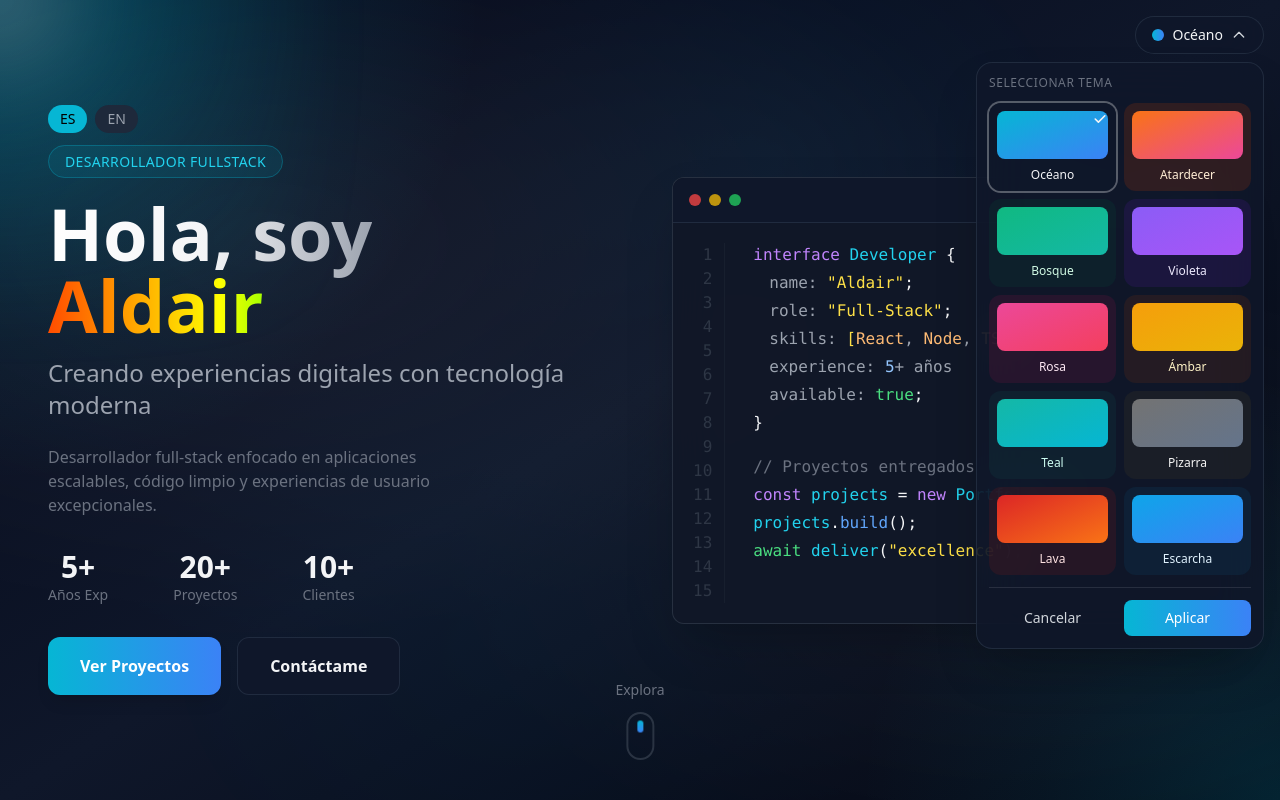
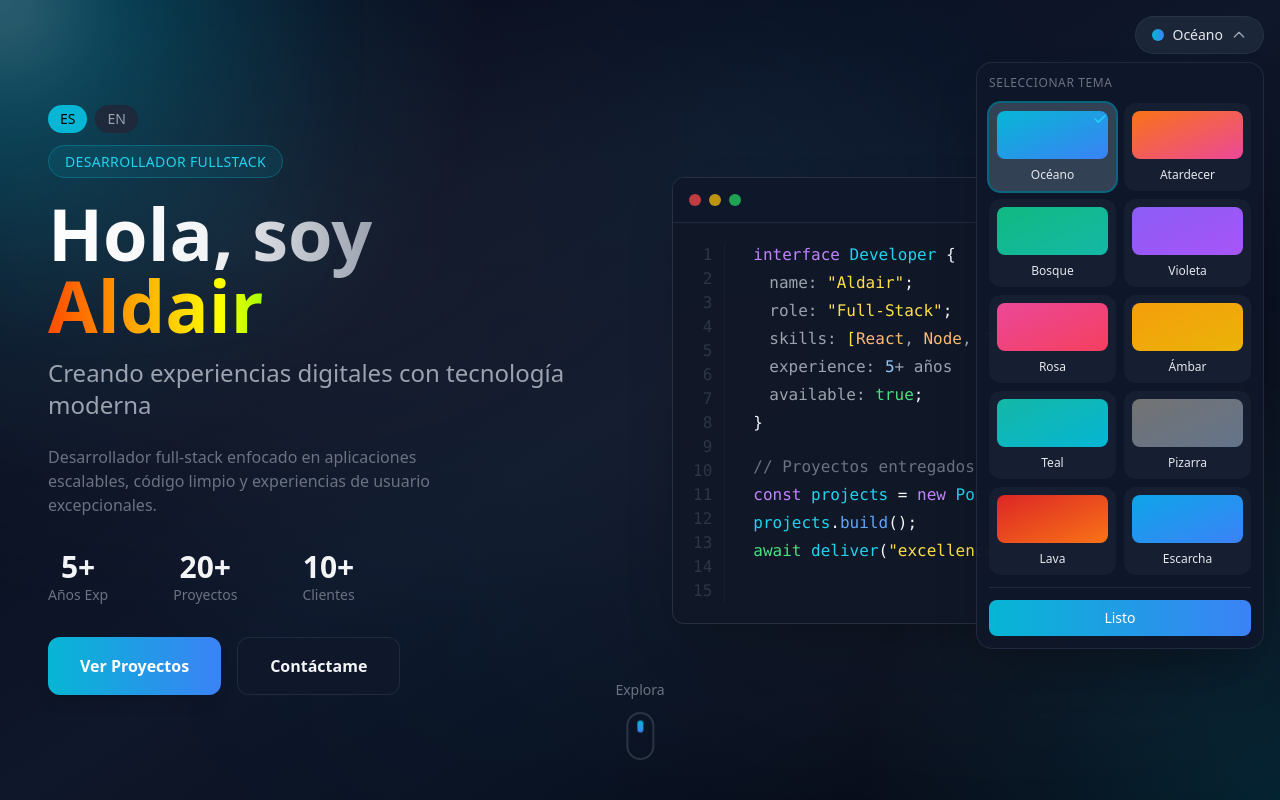
Before and after one commit to Aldair0308/portafolio, a React (Vite) app: page / in a window 1280 px wide. Both pictures are taken after a click on the button "Océano". Built offline with nearby package versions, Linux system fonts and the light colour scheme.

Commit message:
fix: theme selector apply on click

```diff
--- a/src/components/ThemeSelector.tsx
+++ b/src/components/ThemeSelector.tsx
@@ -19,36 +19,40 @@ export default function ThemeSelector() {
   const { theme, themes, setTheme } = useTheme();
   const { language, t } = useLanguage();
   const [isOpen, setIsOpen] = useState(false);
-  const [previewTheme, setPreviewTheme] = useState<string | null>(null);
+  const [selectedTheme, setSelectedTheme] = useState<string | null>(null);
 
-  const displayTheme = previewTheme
-    ? themes.find(th => th.id === previewTheme) || theme
-    : theme;
+  const currentSelected = selectedTheme || theme.id;
+  const displayTheme = themes.find(th => th.id === currentSelected) || theme;
 
-  const handleSelect = (id: string) => {
+  const handleThemeClick = (id: string) => {
+    setSelectedTheme(id);
     setTheme(id);
-    setPreviewTheme(null);
+  };
+
+  const handleClose = () => {
     setIsOpen(false);
+    setSelectedTheme(null);
   };
 
   return (
     <div className="fixed top-4 right-4 z-50">
       <button
         onClick={() => setIsOpen(!isOpen)}
-        className={`flex items-center gap-2 px-4 py-2 rounded-full backdrop-blur-xl transition-all ${displayTheme.colors.card} ${displayTheme.colors.border} border`}
+        className="flex items-center gap-2 px-4 py-2 rounded-full backdrop-blur-xl transition-all bg-slate-800/90 border border-slate-700/50"
       >
         <div className={`w-3 h-3 rounded-full bg-gradient-to-r ${themePreviewStyles[displayTheme.id]}`} />
-        <span className={`text-sm font-medium ${displayTheme.colors.text}`}>
+        <span className="text-sm font-medium text-gray-200">
           {language === "es" ? displayTheme.name : displayTheme.nameEn}
         </span>
-        <svg className={`w-4 h-4 ${displayTheme.colors.textSecondary} transition-transform ${isOpen ? 'rotate-180' : ''}`} fill="none" viewBox="0 0 24 24" stroke="currentColor">
+        <svg className={`w-4 h-4 text-gray-400 transition-transform ${isOpen ? 'rotate-180' : ''}`} fill="none" viewBox="0 0 24 24" stroke="currentColor">
           <path strokeLinecap="round" strokeLinejoin="round" strokeWidth={2} d="M19 9l-7 7-7-7" />
         </svg>
       </button>
 
       {isOpen && (
-        <div className={`absolute top-full right-0 mt-2 w-72 p-3 rounded-2xl backdrop-blur-xl ${displayTheme.colors.card} ${displayTheme.colors.border} border shadow-2xl`}>
-          <div className={`text-xs font-medium ${displayTheme.colors.textMuted} mb-3 uppercase tracking-wider`}>
+        <>
+          <div className="absolute top-full right-0 mt-2 w-72 p-3 rounded-2xl backdrop-blur-xl bg-slate-900/95 border border-slate-700/50 shadow-2xl">
+            <div className="text-xs font-medium text-gray-500 mb-3 uppercase tracking-wider">
               {t("Seleccionar tema", "Select theme")}
             </div>
 
@@ -56,21 +60,20 @@ export default function ThemeSelector() {
               {themes.map((th) => (
                 <button
                   key={th.id}
-                onClick={() => setPreviewTheme(th.id)}
-                onMouseLeave={() => setPreviewTheme(null)}
+                  onClick={() => handleThemeClick(th.id)}
                   className={`relative p-2 rounded-xl transition-all ${
-                  theme.id === th.id
-                    ? `${th.colors.card} ring-2 ring-white/30`
-                    : `${th.colors.backgroundSecondary} hover:${th.colors.backgroundTertiary}`
+                    currentSelected === th.id
+                      ? "bg-slate-700 ring-2 ring-cyan-500/50"
+                      : "bg-slate-800/50 hover:bg-slate-700/50"
                   }`}
                 >
                   <div className={`w-full h-12 rounded-lg bg-gradient-to-br ${themePreviewStyles[th.id]} mb-2`} />
-                <div className={`text-xs font-medium ${th.colors.text}`}>
+                  <div className="text-xs font-medium text-gray-200">
                     {language === "es" ? th.name : th.nameEn}
                   </div>
-                {theme.id === th.id && (
+                  {currentSelected === th.id && (
                     <div className="absolute top-2 right-2">
-                    <svg className={`w-4 h-4 ${th.colors.accent}`} fill="currentColor" viewBox="0 0 20 20">
+                      <svg className="w-4 h-4 text-cyan-400" fill="currentColor" viewBox="0 0 20 20">
                         <path fillRule="evenodd" d="M16.707 5.293a1 1 0 010 1.414l-8 8a1 1 0 01-1.414 0l-4-4a1 1 0 011.414-1.414L8 12.586l7.293-7.293a1 1 0 011.414 0z" clipRule="evenodd" />
                       </svg>
                     </div>
@@ -79,25 +82,18 @@ export default function ThemeSelector() {
               ))}
             </div>
 
-          <div className="flex gap-2 mt-3 pt-3 border-t border-white/10">
+            <div className="mt-3 pt-3 border-t border-slate-700/50">
               <button
-              onClick={() => setIsOpen(false)}
-              className={`flex-1 px-3 py-2 rounded-lg text-sm font-medium ${displayTheme.colors.textSecondary} hover:${displayTheme.colors.text} transition`}
+                onClick={handleClose}
+                className="w-full px-3 py-2 rounded-lg text-sm font-medium bg-gradient-to-r from-cyan-500 to-blue-500 text-white"
               >
-              {t("Cancelar", "Cancel")}
-            </button>
-            <button
-              onClick={() => handleSelect(theme.id)}
-              className={`flex-1 px-3 py-2 rounded-lg text-sm font-medium bg-gradient-to-r ${themePreviewStyles[theme.id]} text-white`}
-            >
-              {t("Aplicar", "Apply")}
+                {t("Listo", "Done")}
               </button>
             </div>
           </div>
-      )}
 
-      {isOpen && (
-        <div className="fixed inset-0 -z-10" onClick={() => setIsOpen(false)} />
+          <div className="fixed inset-0 -z-10" onClick={handleClose} />
+        </>
       )}
     </div>
   );
```
Lines whose indentation alone changed are shown as unchanged.
